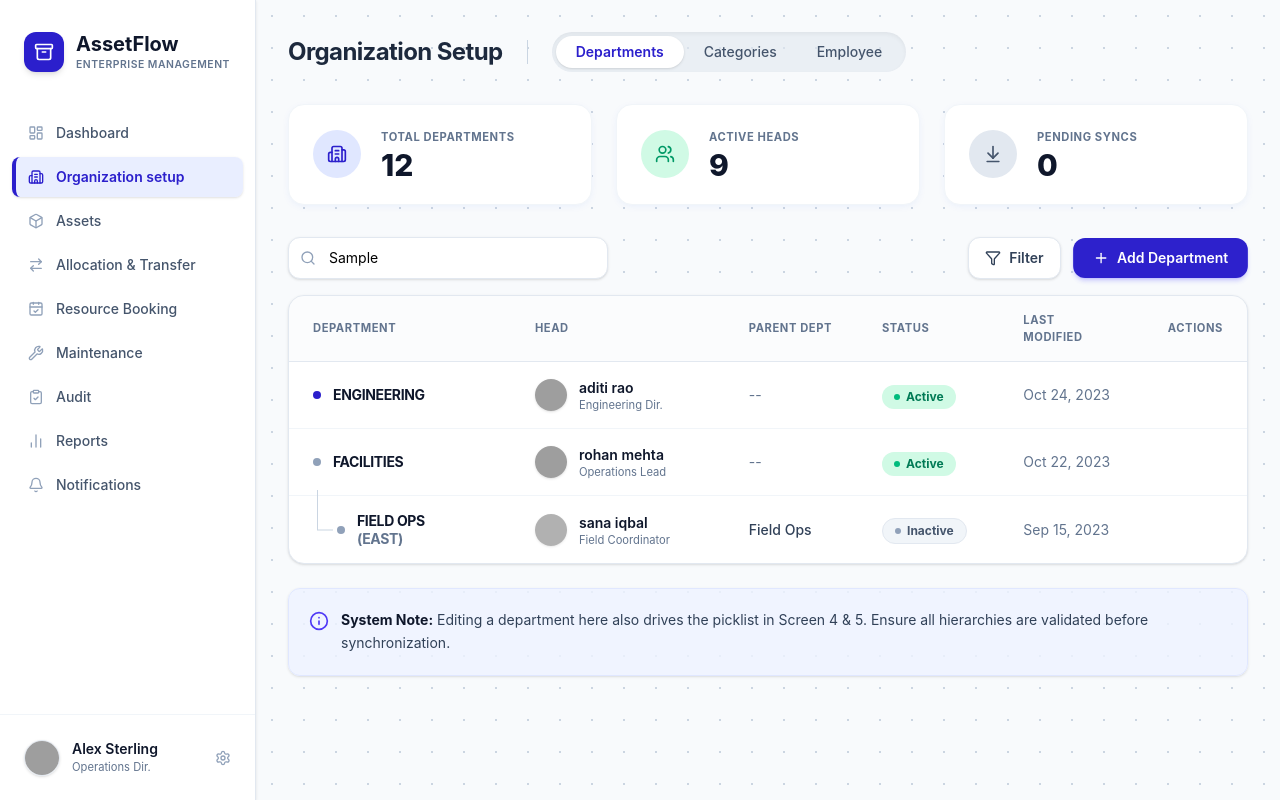
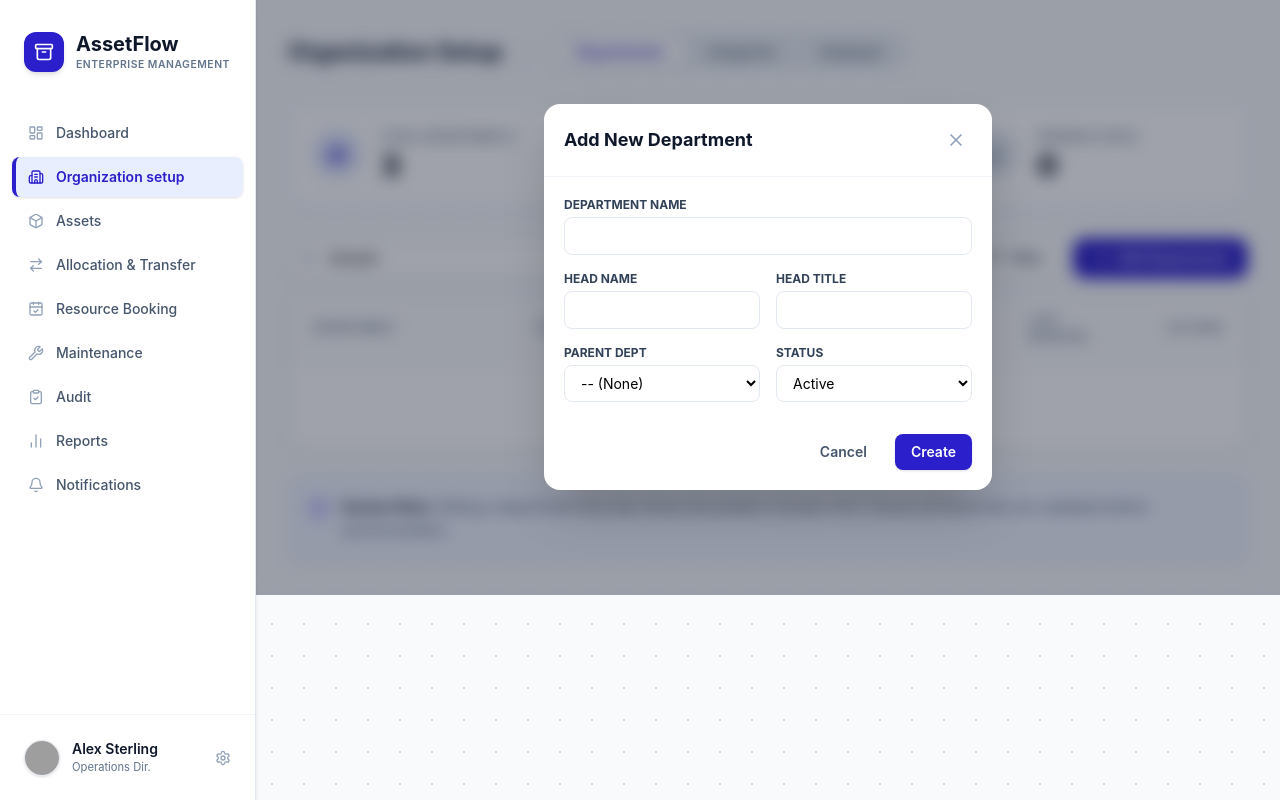
Before and after one commit to saran612/assetflow, a React app in the folder frontend/: page /organization-setup in a window 1280 px wide. Both pictures are taken after typing "Sample" into the empty fields and a click on the button "Add Department". Built offline with nearby package versions, Linux system fonts and the light colour scheme; grey boxes are pictures that could not be loaded; the HTML template or start-up script is replaced by a standard one.

Commit message:
feat: add OrganizationSetup page with department management table and CRUD modals

```diff
--- a/frontend/src/pages/OrganizationSetup.jsx
+++ b/frontend/src/pages/OrganizationSetup.jsx
@@ -1,15 +1,68 @@
 import React, { useState, useEffect } from 'react';
 import {
   Building2, Users, ArrowDownToLine, Search, Filter,
-  Plus, Edit2, MoreVertical, Info
+  Plus, Edit2, MoreVertical, Info, X
 } from 'lucide-react';
+
+// Initial Mock Data
+const initialDepartments = [
+  { id: 1, name: 'ENGINEERING', headName: 'aditi rao', headTitle: 'Engineering Dir.', avatar: '32', parentDept: '--', status: 'Active', date: 'Oct 24, 2023', color: 'bg-[#2b1fcc]', nested: false },
+  { id: 2, name: 'FACILITIES', headName: 'rohan mehta', headTitle: 'Operations Lead', avatar: '12', parentDept: '--', status: 'Active', date: 'Oct 22, 2023', color: 'bg-slate-400', nested: false },
+  { id: 3, name: 'FIELD OPS (EAST)', headName: 'sana iqbal', headTitle: 'Field Coordinator', avatar: '5', parentDept: 'Field Ops', status: 'Inactive', date: 'Sep 15, 2023', color: 'bg-slate-400', nested: true }
+];
 
 export default function OrganizationSetup() {
   const [mounted, setMounted] = useState(false);
+  const [activeTab, setActiveTab] = useState('Departments');
+
+  // Data State
+  const [departments, setDepartments] = useState(initialDepartments);
+  const [searchQuery, setSearchQuery] = useState('');
+
+  // Modal State
+  const [isModalOpen, setIsModalOpen] = useState(false);
+  const [modalMode, setModalMode] = useState('add'); // 'add' or 'edit'
+  const [editingDept, setEditingDept] = useState(null);
+
+  // Form State
+  const [formData, setFormData] = useState({ name: '', headName: '', headTitle: '', parentDept: '--', status: 'Active' });
 
   useEffect(() => {
     setMounted(true);
   }, []);
+
+  const filteredDepartments = departments.filter(d => d.name.toLowerCase().includes(searchQuery.toLowerCase()) || d.headName.toLowerCase().includes(searchQuery.toLowerCase()));
+
+  const openAddModal = () => {
+    setModalMode('add');
+    setFormData({ name: '', headName: '', headTitle: '', parentDept: '--', status: 'Active' });
+    setIsModalOpen(true);
+  };
+
+  const openEditModal = (dept) => {
+    setModalMode('edit');
+    setEditingDept(dept);
+    setFormData({ ...dept });
+    setIsModalOpen(true);
+  };
+
+  const handleModalSubmit = (e) => {
+    e.preventDefault();
+    if (modalMode === 'add') {
+      const newDept = {
+        ...formData,
+        id: Date.now(),
+        avatar: Math.floor(Math.random() * 50).toString(),
+        date: new Date().toLocaleDateString('en-US', { month: 'short', day: 'numeric', year: 'numeric' }),
+        color: 'bg-indigo-500',
+        nested: false
+      };
+      setDepartments([...departments, newDept]);
+    } else {
+      setDepartments(departments.map(d => d.id === editingDept.id ? { ...d, ...formData } : d));
+    }
+    setIsModalOpen(false);
+  };
 
   return (
     <>
@@ -18,24 +71,31 @@ export default function OrganizationSetup() {
         <h2 className="text-2xl font-bold text-slate-800 tracking-tight">Organization Setup</h2>
         <div className="h-6 w-px bg-slate-300 mx-6"></div>
 
-        <div className="flex items-center bg-slate-200/60 p-1 rounded-full shadow-inner">
-          <button className="px-5 py-1.5 text-sm font-semibold text-[#2b1fcc] bg-white rounded-full shadow-sm transition-all duration-300 transform scale-100">
-            Departments
+        <div className="flex items-center bg-slate-200/60 p-1 rounded-full shadow-inner relative">
+          {['Departments', 'Categories', 'Employee'].map(tab => (
+            <button
+              key={tab}
+              onClick={() => setActiveTab(tab)}
+              className={`px-5 py-1.5 text-sm font-semibold rounded-full transition-all duration-300 transform ${
+                activeTab === tab
+                  ? 'bg-white text-[#2b1fcc] shadow-sm scale-100'
+                  : 'text-slate-600 hover:text-slate-900 scale-95 hover:scale-100'
+              }`}
+            >
+              {tab}
             </button>
-          <button className="px-5 py-1.5 text-sm font-medium text-slate-600 hover:text-slate-900 transition-colors duration-200">
-            Categories
-          </button>
-          <button className="px-5 py-1.5 text-sm font-medium text-slate-600 hover:text-slate-900 transition-colors duration-200">
-            Employee
-          </button>
+          ))}
         </div>
       </header>
 
+      {/* Main Content Area depends on Active Tab */}
+      {activeTab === 'Departments' ? (
+        <div className="animate-[fadeIn_0.3s_ease-out]">
           {/* Metric Cards Row */}
           <div className="grid grid-cols-3 gap-6 mb-8">
             {[
-          { title: 'TOTAL DEPARTMENTS', value: '12', icon: Building2, colorClass: 'text-[#2b1fcc]', bgClass: 'bg-indigo-100' },
-          { title: 'ACTIVE HEADS', value: '9', icon: Users, colorClass: 'text-emerald-600', bgClass: 'bg-emerald-100' },
+              { title: 'TOTAL DEPARTMENTS', value: departments.length.toString(), icon: Building2, colorClass: 'text-[#2b1fcc]', bgClass: 'bg-indigo-100' },
+              { title: 'ACTIVE HEADS', value: departments.filter(d => d.status === 'Active').length.toString(), icon: Users, colorClass: 'text-emerald-600', bgClass: 'bg-emerald-100' },
               { title: 'PENDING SYNCS', value: '0', icon: ArrowDownToLine, colorClass: 'text-slate-600', bgClass: 'bg-slate-200' },
             ].map((metric, idx) => (
               <div
@@ -64,6 +124,8 @@ export default function OrganizationSetup() {
               <Search className="absolute left-3 top-1/2 -translate-y-1/2 w-4 h-4 text-slate-400 group-focus-within:text-[#2b1fcc] transition-colors" />
               <input
                 type="text"
+                value={searchQuery}
+                onChange={(e) => setSearchQuery(e.target.value)}
                 placeholder="Search departments..."
                 className="w-80 bg-white border border-slate-200 rounded-xl pl-10 pr-4 py-2.5 text-sm outline-none transition-all duration-300 focus:ring-4 focus:ring-indigo-500/20 focus:border-[#2b1fcc] shadow-sm"
               />
@@ -73,7 +135,10 @@ export default function OrganizationSetup() {
               <button className="flex items-center gap-2 bg-white border border-slate-200 text-slate-700 px-4 py-2.5 rounded-xl text-sm font-semibold shadow-sm hover:bg-slate-50 hover:shadow transition-all duration-200 active:scale-95">
                 <Filter className="w-4 h-4" /> Filter
               </button>
-          <button className="flex items-center gap-2 bg-[#2b1fcc] text-white px-5 py-2.5 rounded-xl text-sm font-semibold shadow-md shadow-indigo-500/30 hover:bg-[#2015a3] hover:shadow-lg hover:-translate-y-0.5 transition-all duration-200 active:scale-95 animate-pulse-soft">
+              <button
+                onClick={openAddModal}
+                className="flex items-center gap-2 bg-[#2b1fcc] text-white px-5 py-2.5 rounded-xl text-sm font-semibold shadow-md shadow-indigo-500/30 hover:bg-[#2015a3] hover:shadow-lg hover:-translate-y-0.5 transition-all duration-200 active:scale-95 animate-pulse-soft"
+              >
                 <Plus className="w-4 h-4" /> Add Department
               </button>
             </div>
@@ -94,106 +159,68 @@ export default function OrganizationSetup() {
                   </tr>
                 </thead>
                 <tbody className="divide-y divide-slate-100">
-
-              {/* Row 1 */}
-              <tr className="group hover:bg-slate-50/80 transition-colors duration-150 cursor-pointer">
+                  {filteredDepartments.length === 0 ? (
+                     <tr>
+                       <td colSpan={6} className="py-8 text-center text-slate-500">No departments found matching your search.</td>
+                     </tr>
+                  ) : filteredDepartments.map((dept, idx) => (
+                    <tr key={dept.id} className="group hover:bg-slate-50/80 transition-colors duration-150 cursor-pointer">
                       <td className="py-4 px-6">
-                  <div className="flex items-center gap-3">
-                    <div className="w-2 h-2 rounded-full bg-[#2b1fcc]"></div>
-                    <span className="font-bold text-slate-900 text-sm tracking-tight">ENGINEERING</span>
+                        <div className={`flex items-center gap-3 ${dept.nested ? 'pl-6 relative' : ''}`}>
+                          {dept.nested && (
+                            <>
+                              <div className="absolute left-1 top-1/2 -translate-y-1/2 w-4 h-px bg-slate-300"></div>
+                              <div className="absolute left-1 bottom-1/2 w-px h-10 bg-slate-300"></div>
+                            </>
+                          )}
+                          <div className={`w-2 h-2 rounded-full flex-shrink-0 ${dept.color}`}></div>
+                          <span className="font-bold text-slate-900 text-sm tracking-tight leading-tight uppercase">
+                            {dept.name.replace('(EAST)', '')}
+                            {dept.name.includes('(EAST)') && <><br/><span className="text-slate-500">(EAST)</span></>}
+                          </span>
                         </div>
                       </td>
                       <td className="py-4 px-6">
                         <div className="flex items-center gap-3">
-                    <img src="https://i.pravatar.cc/150?img=32" alt="aditi rao" className="w-8 h-8 rounded-full shadow-sm" />
+                          <img src={`https://i.pravatar.cc/150?img=${dept.avatar}`} alt={dept.headName} className={`w-8 h-8 rounded-full shadow-sm ${dept.status === 'Inactive' ? 'grayscale opacity-80' : ''}`} />
                           <div>
-                      <div className="font-semibold text-slate-900 text-sm">aditi rao</div>
-                      <div className="text-[0.7rem] text-slate-500 leading-tight">Engineering Dir.</div>
+                            <div className="font-semibold text-slate-900 text-sm capitalize">{dept.headName}</div>
+                            <div className="text-[0.7rem] text-slate-500 leading-tight">{dept.headTitle}</div>
                           </div>
                         </div>
                       </td>
-                <td className="py-4 px-6 text-sm text-slate-500">--</td>
+                      <td className="py-4 px-6 text-sm text-slate-500">{dept.parentDept}</td>
                       <td className="py-4 px-6">
+                        {dept.status === 'Active' ? (
                           <span className="inline-flex items-center gap-1.5 px-3 py-1 rounded-full bg-emerald-100 text-emerald-700 text-xs font-bold group-hover:shadow-sm group-hover:saturate-150 transition-all">
                             <div className="w-1.5 h-1.5 rounded-full bg-emerald-500"></div> Active
                           </span>
+                        ) : (
+                          <span className="inline-flex items-center gap-1.5 px-3 py-1 rounded-full bg-slate-100 border border-slate-200 text-slate-600 text-xs font-bold group-hover:shadow-sm transition-all">
+                            <div className="w-1.5 h-1.5 rounded-full bg-slate-400"></div> Inactive
+                          </span>
+                        )}
                       </td>
-                <td className="py-4 px-6 text-sm text-slate-500">Oct 24, 2023</td>
+                      <td className="py-4 px-6 text-sm text-slate-500">{dept.date}</td>
                       <td className="py-4 px-6 text-right">
                         <div className="flex items-center justify-end gap-2 opacity-0 group-hover:opacity-100 transition-opacity duration-200">
-                    <button className="p-1.5 text-slate-400 hover:text-[#2b1fcc] hover:bg-indigo-50 rounded-lg transition-colors"><Edit2 className="w-4 h-4" /></button>
-                    <button className="p-1.5 text-slate-400 hover:text-slate-900 hover:bg-slate-100 rounded-lg transition-colors"><MoreVertical className="w-4 h-4" /></button>
+                          <button
+                            onClick={(e) => { e.stopPropagation(); openEditModal(dept); }}
+                            className="p-1.5 text-slate-400 hover:text-[#2b1fcc] hover:bg-indigo-50 rounded-lg transition-colors cursor-pointer"
+                            title="Edit"
+                          >
+                            <Edit2 className="w-4 h-4" />
+                          </button>
+                          <button
+                            onClick={(e) => { e.stopPropagation(); alert(`More options for ${dept.name}`); }}
+                            className="p-1.5 text-slate-400 hover:text-slate-900 hover:bg-slate-100 rounded-lg transition-colors cursor-pointer"
+                          >
+                            <MoreVertical className="w-4 h-4" />
+                          </button>
                         </div>
                       </td>
                     </tr>
-
-              {/* Row 2 */}
-              <tr className="group hover:bg-slate-50/80 transition-colors duration-150 cursor-pointer">
-                <td className="py-4 px-6">
-                  <div className="flex items-center gap-3">
-                    <div className="w-2 h-2 rounded-full bg-slate-400"></div>
-                    <span className="font-bold text-slate-900 text-sm tracking-tight">FACILITIES</span>
-                  </div>
-                </td>
-                <td className="py-4 px-6">
-                  <div className="flex items-center gap-3">
-                    <img src="https://i.pravatar.cc/150?img=12" alt="rohan mehta" className="w-8 h-8 rounded-full shadow-sm" />
-                    <div>
-                      <div className="font-semibold text-slate-900 text-sm">rohan mehta</div>
-                      <div className="text-[0.7rem] text-slate-500 leading-tight">Operations Lead</div>
-                    </div>
-                  </div>
-                </td>
-                <td className="py-4 px-6 text-sm text-slate-500">--</td>
-                <td className="py-4 px-6">
-                  <span className="inline-flex items-center gap-1.5 px-3 py-1 rounded-full bg-emerald-100 text-emerald-700 text-xs font-bold group-hover:shadow-sm group-hover:saturate-150 transition-all">
-                    <div className="w-1.5 h-1.5 rounded-full bg-emerald-500"></div> Active
-                  </span>
-                </td>
-                <td className="py-4 px-6 text-sm text-slate-500">Oct 22, 2023</td>
-                <td className="py-4 px-6 text-right">
-                  <div className="flex items-center justify-end gap-2 opacity-0 group-hover:opacity-100 transition-opacity duration-200">
-                    <button className="p-1.5 text-slate-400 hover:text-[#2b1fcc] hover:bg-indigo-50 rounded-lg transition-colors"><Edit2 className="w-4 h-4" /></button>
-                    <button className="p-1.5 text-slate-400 hover:text-slate-900 hover:bg-slate-100 rounded-lg transition-colors"><MoreVertical className="w-4 h-4" /></button>
-                  </div>
-                </td>
-              </tr>
-
-              {/* Row 3 (Nested) */}
-              <tr className="group hover:bg-slate-50/80 transition-colors duration-150 cursor-pointer">
-                <td className="py-4 px-6">
-                  <div className="flex items-center gap-3 pl-6 relative">
-                    <div className="absolute left-1 top-1/2 -translate-y-1/2 w-4 h-px bg-slate-300"></div>
-                    <div className="absolute left-1 bottom-1/2 w-px h-10 bg-slate-300"></div>
-
-                    <div className="w-2 h-2 rounded-full bg-slate-400"></div>
-                    <span className="font-bold text-slate-900 text-sm tracking-tight leading-tight">FIELD OPS<br/><span className="text-slate-500">(EAST)</span></span>
-                  </div>
-                </td>
-                <td className="py-4 px-6">
-                  <div className="flex items-center gap-3">
-                    <img src="https://i.pravatar.cc/150?img=5" alt="sana iqbal" className="w-8 h-8 rounded-full shadow-sm grayscale opacity-80" />
-                    <div>
-                      <div className="font-semibold text-slate-900 text-sm">sana iqbal</div>
-                      <div className="text-[0.7rem] text-slate-500 leading-tight">Field Coordinator</div>
-                    </div>
-                  </div>
-                </td>
-                <td className="py-4 px-6 text-sm text-slate-700 font-medium">Field Ops</td>
-                <td className="py-4 px-6">
-                  <span className="inline-flex items-center gap-1.5 px-3 py-1 rounded-full bg-slate-100 border border-slate-200 text-slate-600 text-xs font-bold group-hover:shadow-sm transition-all">
-                    <div className="w-1.5 h-1.5 rounded-full bg-slate-400"></div> Inactive
-                  </span>
-                </td>
-                <td className="py-4 px-6 text-sm text-slate-500">Sep 15, 2023</td>
-                <td className="py-4 px-6 text-right">
-                  <div className="flex items-center justify-end gap-2 opacity-0 group-hover:opacity-100 transition-opacity duration-200">
-                    <button className="p-1.5 text-slate-400 hover:text-[#2b1fcc] hover:bg-indigo-50 rounded-lg transition-colors"><Edit2 className="w-4 h-4" /></button>
-                    <button className="p-1.5 text-slate-400 hover:text-slate-900 hover:bg-slate-100 rounded-lg transition-colors"><MoreVertical className="w-4 h-4" /></button>
-                  </div>
-                </td>
-              </tr>
-
+                  ))}
                 </tbody>
               </table>
             </div>
@@ -211,6 +238,102 @@ export default function OrganizationSetup() {
               <span className="font-bold text-slate-900">System Note:</span> Editing a department here also drives the picklist in Screen 4 & 5. Ensure all hierarchies are validated before synchronization.
             </p>
           </div>
+        </div>
+      ) : activeTab === 'Categories' ? (
+        <div className="bg-white border border-slate-200 rounded-2xl shadow-sm p-12 flex flex-col items-center justify-center animate-[fadeIn_0.3s_ease-out] text-center">
+          <div className="w-16 h-16 bg-slate-100 rounded-full flex items-center justify-center mb-4">
+            <Archive className="w-8 h-8 text-slate-400" />
+          </div>
+          <h3 className="text-xl font-bold text-slate-900 mb-2">Categories Configuration</h3>
+          <p className="text-slate-500 max-w-sm">Define asset categories and taxonomies to keep your operations organized. (Module coming soon)</p>
+          <button className="mt-6 bg-[#2b1fcc] text-white px-5 py-2.5 rounded-xl text-sm font-semibold shadow-md shadow-indigo-500/30 hover:bg-[#2015a3] hover:-translate-y-0.5 transition-all active:scale-95">Configure Categories</button>
+        </div>
+      ) : (
+        <div className="bg-white border border-slate-200 rounded-2xl shadow-sm p-12 flex flex-col items-center justify-center animate-[fadeIn_0.3s_ease-out] text-center">
+          <div className="w-16 h-16 bg-slate-100 rounded-full flex items-center justify-center mb-4">
+            <Users className="w-8 h-8 text-slate-400" />
+          </div>
+          <h3 className="text-xl font-bold text-slate-900 mb-2">Employee Directory Sync</h3>
+          <p className="text-slate-500 max-w-sm">Manage employee roles, access permissions, and sync data with your HRIS provider.</p>
+          <button className="mt-6 bg-[#2b1fcc] text-white px-5 py-2.5 rounded-xl text-sm font-semibold shadow-md shadow-indigo-500/30 hover:bg-[#2015a3] hover:-translate-y-0.5 transition-all active:scale-95">Connect HRIS</button>
+        </div>
+      )}
+
+      {/* Modal Overlay */}
+      {isModalOpen && (
+        <div className="fixed inset-0 z-50 flex items-center justify-center p-4 bg-slate-900/40 backdrop-blur-sm animate-[fadeIn_0.2s_ease-out]">
+          <div className="bg-white rounded-2xl shadow-2xl w-full max-w-md overflow-hidden animate-[slideUp_0.3s_ease-out]">
+            <div className="flex items-center justify-between p-5 border-b border-slate-100">
+              <h3 className="text-lg font-bold text-slate-900">
+                {modalMode === 'add' ? 'Add New Department' : 'Edit Department'}
+              </h3>
+              <button
+                onClick={() => setIsModalOpen(false)}
+                className="text-slate-400 hover:text-slate-600 hover:bg-slate-100 p-1.5 rounded-lg transition-colors"
+              >
+                <X className="w-5 h-5" />
+              </button>
+            </div>
+            <form onSubmit={handleModalSubmit} className="p-5 flex flex-col gap-4">
+              <div>
+                <label className="block text-xs font-bold text-slate-700 uppercase mb-1">Department Name</label>
+                <input
+                  type="text" required
+                  value={formData.name} onChange={e => setFormData({...formData, name: e.target.value})}
+                  className="w-full border border-slate-200 rounded-lg px-3 py-2 text-sm focus:ring-2 focus:ring-[#2b1fcc]/20 focus:border-[#2b1fcc] outline-none"
+                />
+              </div>
+              <div className="grid grid-cols-2 gap-4">
+                <div>
+                  <label className="block text-xs font-bold text-slate-700 uppercase mb-1">Head Name</label>
+                  <input
+                    type="text" required
+                    value={formData.headName} onChange={e => setFormData({...formData, headName: e.target.value})}
+                    className="w-full border border-slate-200 rounded-lg px-3 py-2 text-sm focus:ring-2 focus:ring-[#2b1fcc]/20 focus:border-[#2b1fcc] outline-none"
+                  />
+                </div>
+                <div>
+                  <label className="block text-xs font-bold text-slate-700 uppercase mb-1">Head Title</label>
+                  <input
+                    type="text" required
+                    value={formData.headTitle} onChange={e => setFormData({...formData, headTitle: e.target.value})}
+                    className="w-full border border-slate-200 rounded-lg px-3 py-2 text-sm focus:ring-2 focus:ring-[#2b1fcc]/20 focus:border-[#2b1fcc] outline-none"
+                  />
+                </div>
+              </div>
+              <div className="grid grid-cols-2 gap-4">
+                <div>
+                  <label className="block text-xs font-bold text-slate-700 uppercase mb-1">Parent Dept</label>
+                  <select
+                    value={formData.parentDept} onChange={e => setFormData({...formData, parentDept: e.target.value})}
+                    className="w-full border border-slate-200 rounded-lg px-3 py-2 text-sm focus:ring-2 focus:ring-[#2b1fcc]/20 focus:border-[#2b1fcc] outline-none"
+                  >
+                    <option value="--">-- (None)</option>
+                    <option value="Field Ops">Field Ops</option>
+                    <option value="Engineering">Engineering</option>
+                  </select>
+                </div>
+                <div>
+                  <label className="block text-xs font-bold text-slate-700 uppercase mb-1">Status</label>
+                  <select
+                    value={formData.status} onChange={e => setFormData({...formData, status: e.target.value})}
+                    className="w-full border border-slate-200 rounded-lg px-3 py-2 text-sm focus:ring-2 focus:ring-[#2b1fcc]/20 focus:border-[#2b1fcc] outline-none"
+                  >
+                    <option value="Active">Active</option>
+                    <option value="Inactive">Inactive</option>
+                  </select>
+                </div>
+              </div>
+              <div className="mt-4 flex gap-3 justify-end">
+                <button type="button" onClick={() => setIsModalOpen(false)} className="px-4 py-2 text-sm font-semibold text-slate-600 hover:bg-slate-100 rounded-lg transition-colors">Cancel</button>
+                <button type="submit" className="px-4 py-2 text-sm font-semibold text-white bg-[#2b1fcc] hover:bg-[#2015a3] rounded-lg transition-colors shadow-sm">
+                  {modalMode === 'add' ? 'Create' : 'Save Changes'}
+                </button>
+              </div>
+            </form>
+          </div>
+        </div>
+      )}
 
       <style>{`
         @keyframes pulse-soft {
@@ -220,6 +343,14 @@ export default function OrganizationSetup() {
         .animate-pulse-soft {
           animation: pulse-soft 3s infinite ease-in-out;
         }
+        @keyframes fadeIn {
+          from { opacity: 0; }
+          to { opacity: 1; }
+        }
+        @keyframes slideUp {
+          from { opacity: 0; transform: translateY(20px); }
+          to { opacity: 1; transform: translateY(0); }
+        }
       `}</style>
     </>
   );
```
Lines whose indentation alone changed are shown as unchanged.
